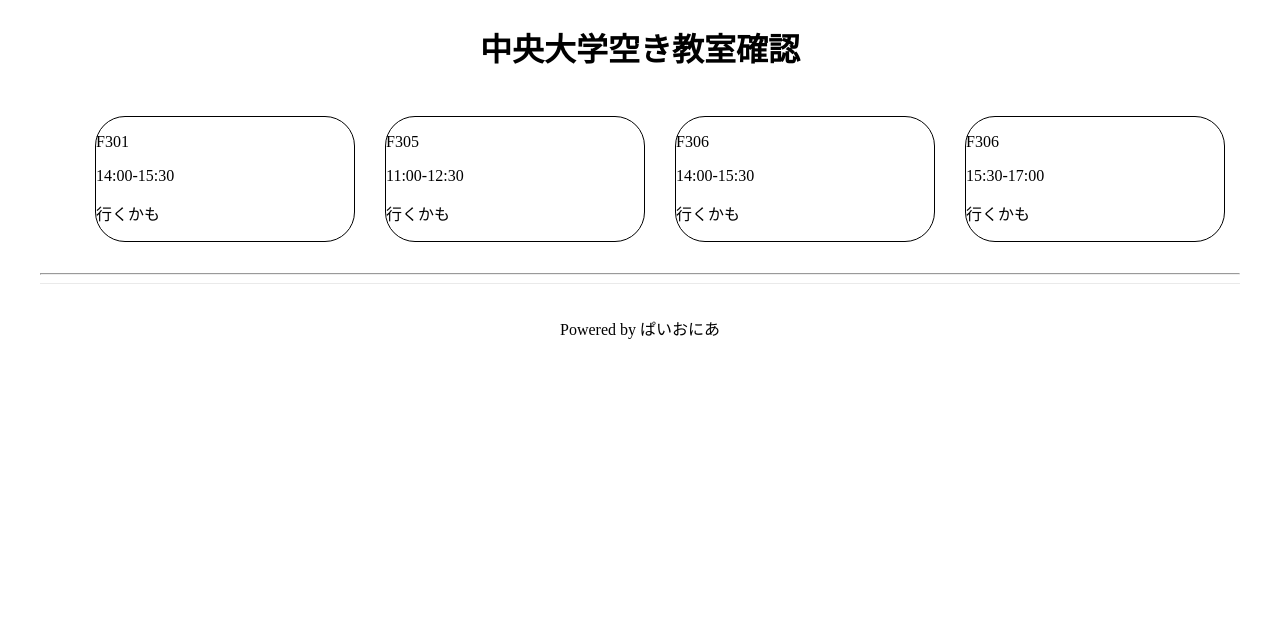
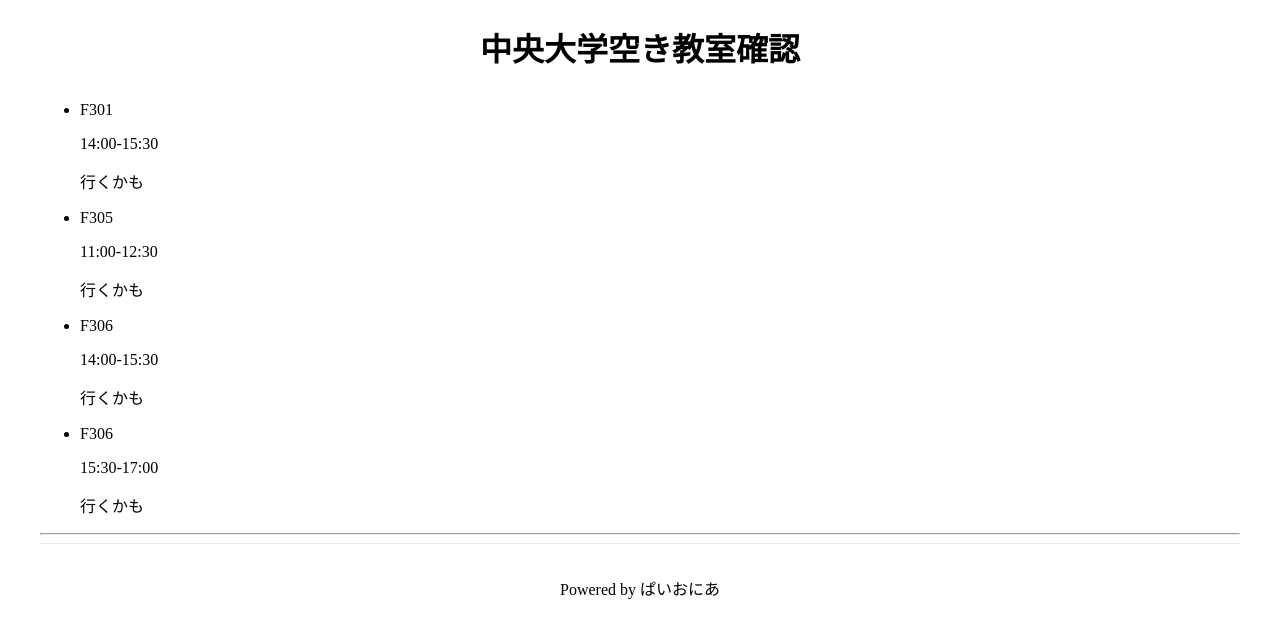
Before and after one commit to v-code-team-pioneer-inc/ccrs-frontend, a Next.js app: page / in a window 1280 px wide. Shown: the top 638 px of the page. Built offline with nearby package versions, Linux system fonts and the light colour scheme.

Commit message:
[ADD]class名に.をつける

```diff
--- a/styles/top/TodayAvailableClassroom.module.css
+++ b/styles/top/TodayAvailableClassroom.module.css
@@ -1,8 +1,9 @@
-ul {
+/* TODO: HTMLのタグ名をclass名とするのは好ましくないので、いつか修正する。 */
+.ul {
     display: flex;
 }
 
-li {
+.li {
     list-style: none;
     padding-right: 10px;
     width: 300px;
```
